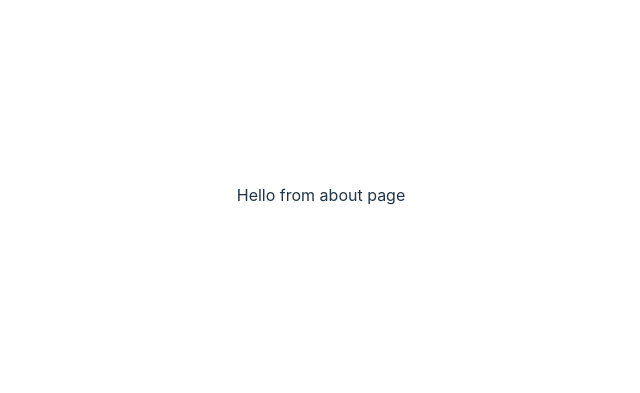
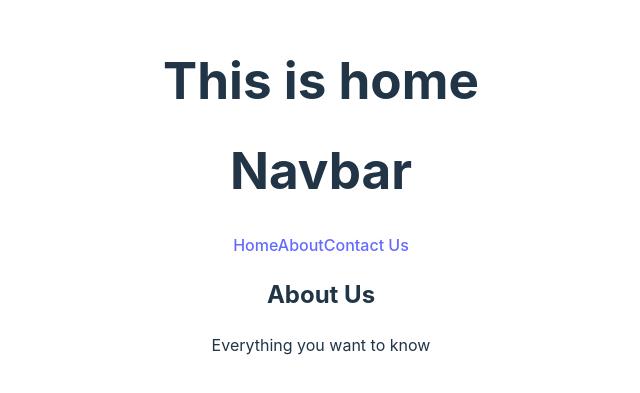
Before and after one commit to NLucky320/intro-to-router, a React (Vite) app: page /about in a window 1280 px wide. Shown: the part 205-598 px from the top of the page, without its empty margins (319-959 px from the left). Built offline with nearby package versions, Linux system fonts and the light colour scheme.

Commit message:
nested router

```diff
--- /dev/null
+++ b/src/components/About/About.jsx
@@ -0,0 +1,12 @@
+import React from 'react';
+
+const About = () => {
+    return (
+        <div>
+            <h2>About Us</h2>
+            <p>Everything you want to know</p>
+        </div>
+    );
+};
+
+export default About;
--- /dev/null
+++ b/src/components/Contact/Contact.jsx
@@ -0,0 +1,12 @@
+import React from 'react';
+
+const Contact = () => {
+    return (
+        <div>
+            <h2>Contact Us</h2>
+            <p>We are one call away</p>
+        </div>
+    );
+};
+
+export default Contact;
--- a/src/components/Home/Home.jsx
+++ b/src/components/Home/Home.jsx
@@ -1,9 +1,13 @@
 import React from 'react';
+import { Outlet } from 'react-router-dom';
+import Header from '../Header/Header';
 
 const Home = () => {
     return (
         <div>
-            <h1>    This is home</h1>
+            <h1> This is home</h1>
+            <Header></Header>
+            <Outlet></Outlet>
         </div>
     );
 };
```
Also changed, not shown: src/main.jsx (+14 -14 lines).
